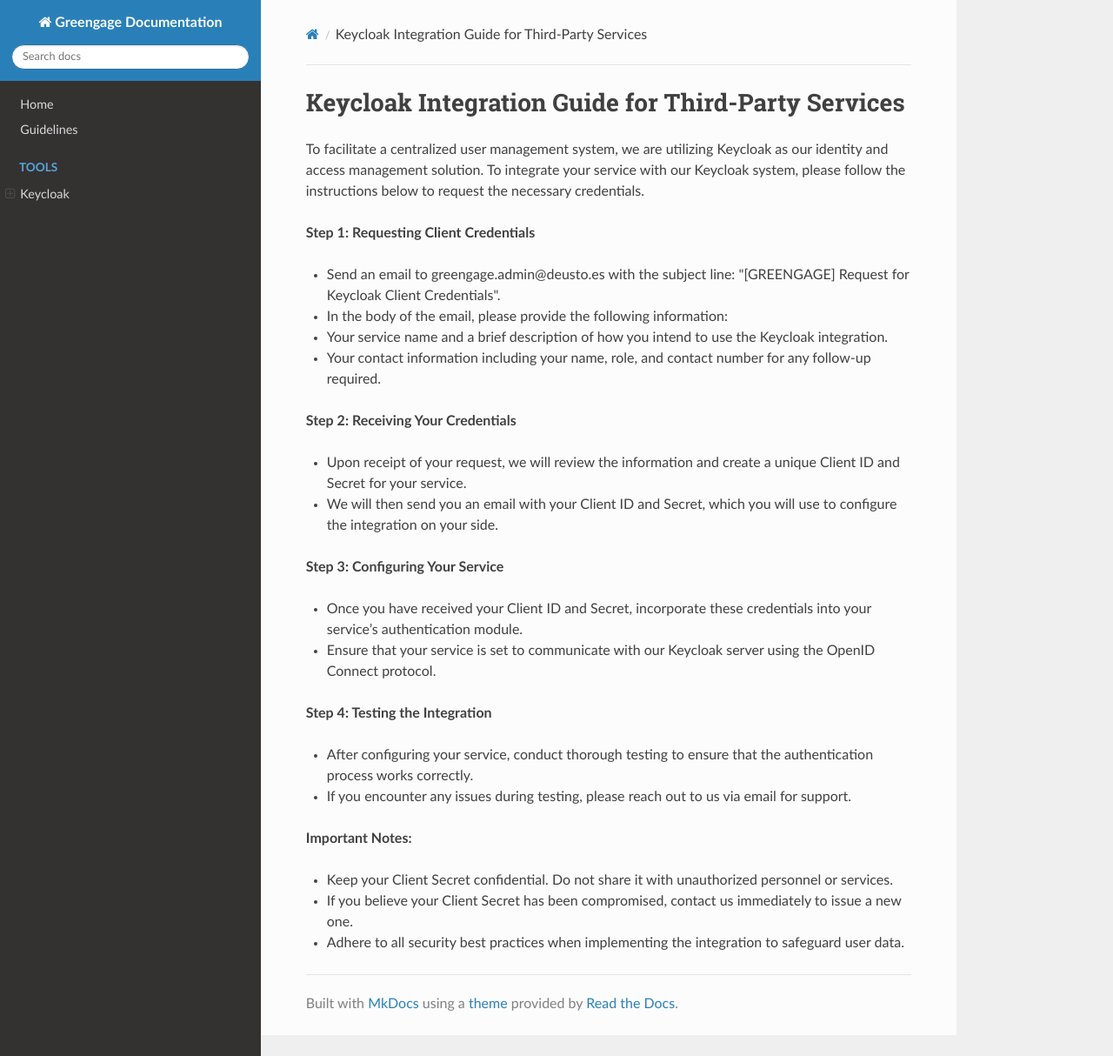
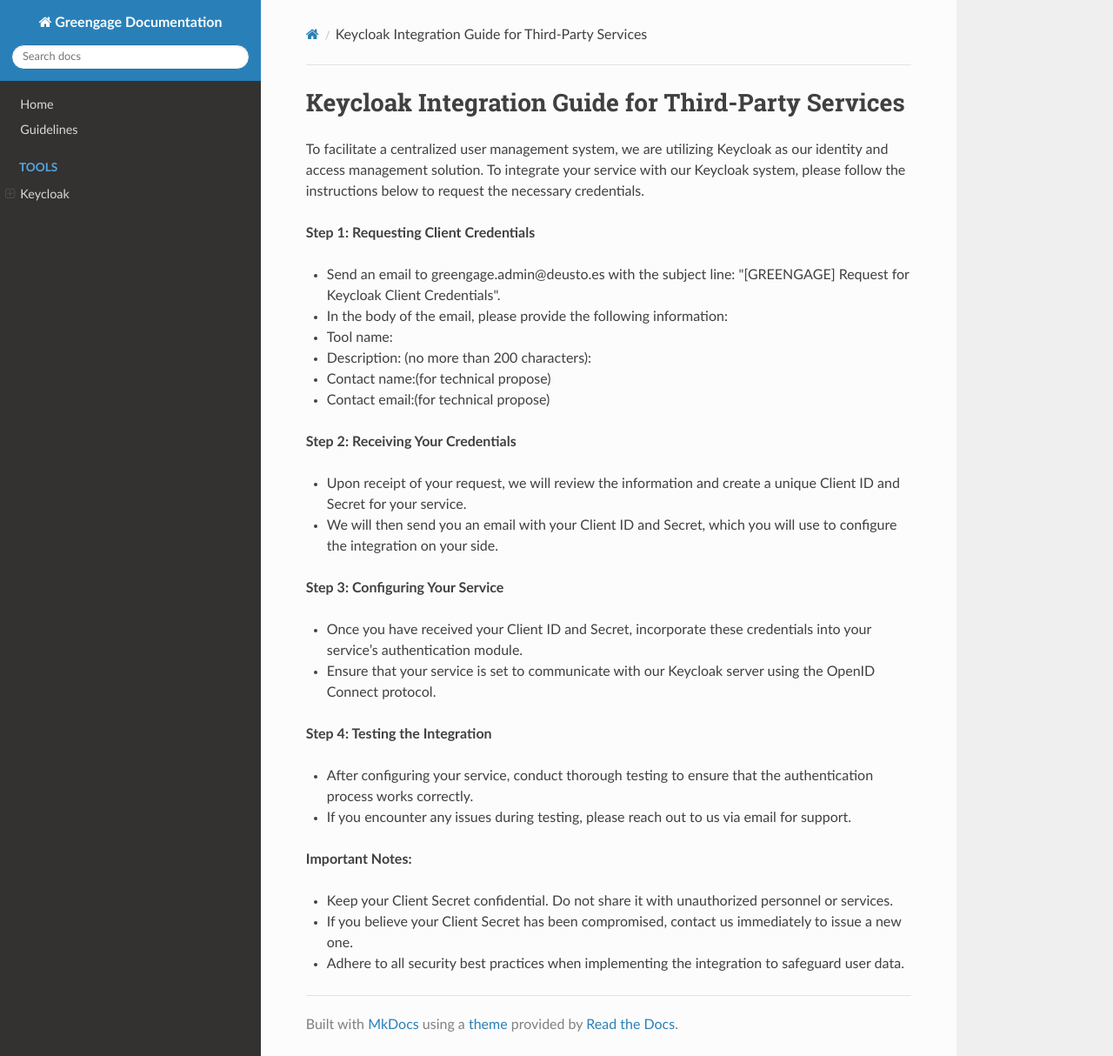
Before and after one commit to Greengage-project/Documentation, an MkDocs documentation site: the page built from docs/tools/keycloak/integration.md, in a window 1280 px wide and 1214 px high. Shown: the whole window at 87% size. Built offline with MkDocs 1.6.1, drawn with Linux system fonts in a browser that asks for light colours; nearby versions of some CDN libraries.

Commit message:
Add instructions for requesting Keycloak client credentials

```diff
--- a/docs/tools/keycloak/integration.md
+++ b/docs/tools/keycloak/integration.md
@@ -1,5 +1,4 @@
 # Keycloak Integration Guide for Third-Party Services
-
 
 To facilitate a centralized user management system, we are utilizing Keycloak as our identity and access management solution. To integrate your service with our Keycloak system, please follow the instructions below to request the necessary credentials.
 
@@ -7,8 +6,11 @@
 
 - Send an email to greengage.admin@deusto.es with the subject line: "[GREENGAGE] Request for Keycloak Client Credentials".
 - In the body of the email, please provide the following information:
-  - Your service name and a brief description of how you intend to use the Keycloak integration.
-  - Your contact information including your name, role, and contact number for any follow-up required.
+
+  * Tool name:
+  * Description: (no more than 200 characters):
+  * Contact name:(for technical propose)
+  * Contact email:(for technical propose)
 
 **Step 2: Receiving Your Credentials**
 
```
